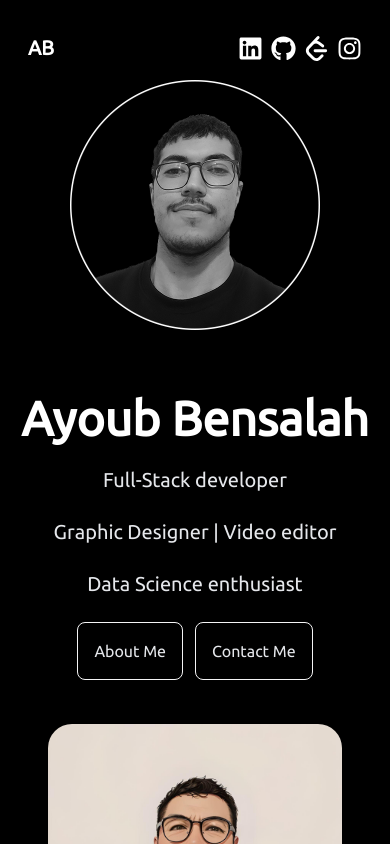
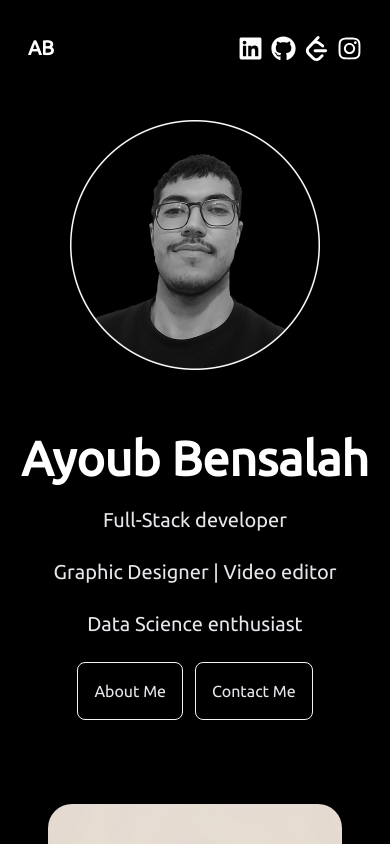
Before and after one commit to LamranI-AL/portfolio-me, a Next.js app: page / in a window 390 px wide. Shown: the top 844 px of the page. Built offline with nearby package versions, Linux system fonts and the light colour scheme.

Commit message:
simple change

```diff
--- a/src/components/Hero.tsx
+++ b/src/components/Hero.tsx
@@ -12,7 +12,7 @@
 
 const Hero = () => {
   return (
-    <div className="flex flex-col md:flex-row items-center justify-center gap-16 min-h-[60vh]">
+    <div className="flex flex-col md:flex-row items-center justify-center gap-16 min-h-[60vh] h-full py-10">
       <motion.div
         initial={{ scale: 1 }}
         whileHover={{ scale: 1.005, transition: { duration: 0.3 } }}
```
